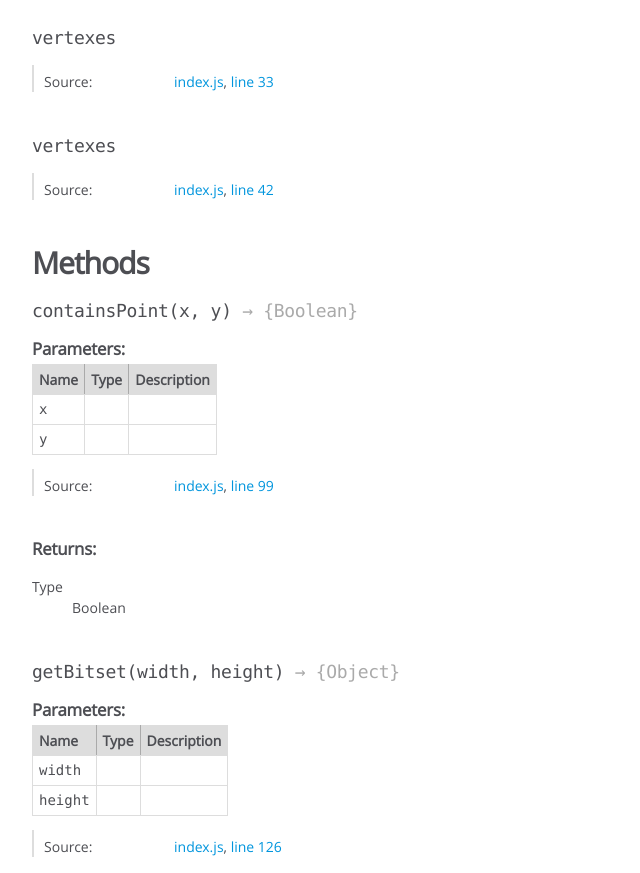
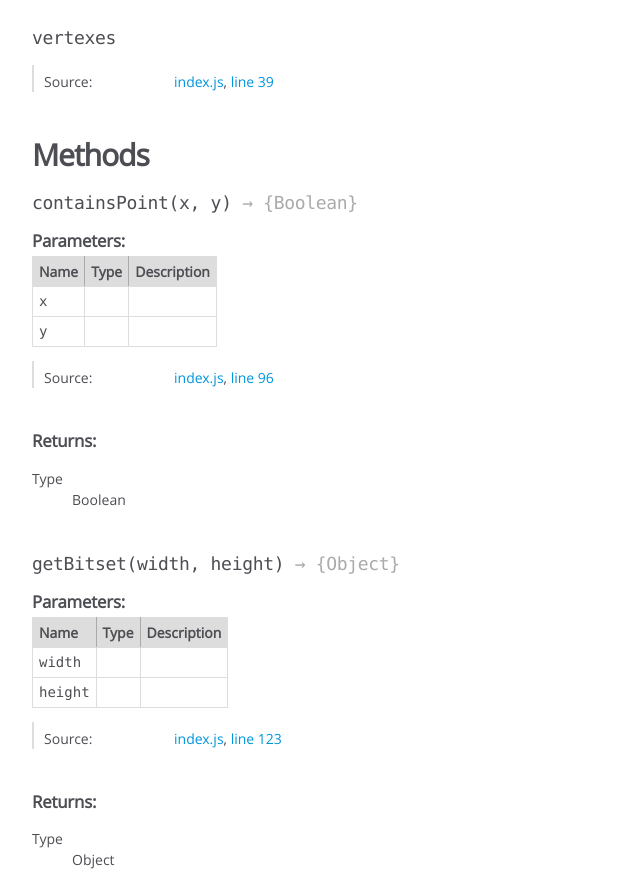
Before and after one commit to kevinGodell/polygon-points, a website: page docs/PolygonPoints.html in a window 1280 px wide. Shown: the part 640-1513 px from the top of the page, without its empty margins (0-640 px from the left). Drawn offline with Linux system fonts and the light colour scheme.

Commit message:
update docs

```diff
--- a/docs/PolygonPoints.html
+++ b/docs/PolygonPoints.html
@@ -342,65 +342,7 @@
 
     <dt class="tag-source">Source:</dt>
     <dd class="tag-source"><ul class="dummy"><li>
-        <a href="index.js.html">index.js</a>, <a href="index.js.html#line33">line 33</a>
-    </li></ul></dd>
-
-
-
-
-
-
-
-</dl>
-
-
-
-
-
-
-
-
-<h4 class="name" id="vertexes"><span class="type-signature"></span>vertexes<span class="type-signature"></span></h4>
-
-
-
-
-
-
-
-
-
-
-<dl class="details">
-
-
-
-
-
-
-
-
-
-
-
-
-
-
-
-
-
-
-
-
-
-
-
-
-
-
-    <dt class="tag-source">Source:</dt>
-    <dd class="tag-source"><ul class="dummy"><li>
-        <a href="index.js.html">index.js</a>, <a href="index.js.html#line42">line 42</a>
+        <a href="index.js.html">index.js</a>, <a href="index.js.html#line39">line 39</a>
     </li></ul></dd>
 
 
@@ -538,7 +480,7 @@
 
     <dt class="tag-source">Source:</dt>
     <dd class="tag-source"><ul class="dummy"><li>
-        <a href="index.js.html">index.js</a>, <a href="index.js.html#line99">line 99</a>
+        <a href="index.js.html">index.js</a>, <a href="index.js.html#line96">line 96</a>
     </li></ul></dd>
 
 
@@ -700,7 +642,7 @@
 
     <dt class="tag-source">Source:</dt>
     <dd class="tag-source"><ul class="dummy"><li>
-        <a href="index.js.html">index.js</a>, <a href="index.js.html#line126">line 126</a>
+        <a href="index.js.html">index.js</a>, <a href="index.js.html#line123">line 123</a>
     </li></ul></dd>
 
 
@@ -768,7 +710,7 @@
 <br class="clear">
 
 <footer>
-    Documentation generated by <a href="https://github.com/jsdoc3/jsdoc">JSDoc 3.5.5</a> on Tue May 29 2018 20:50:51 GMT-0500 (CDT)
+    Documentation generated by <a href="https://github.com/jsdoc3/jsdoc">JSDoc 3.5.5</a> on Tue May 29 2018 20:58:27 GMT-0500 (CDT)
 </footer>
 
 <script> prettyPrint(); </script>
```
Also changed, not shown: docs/index.html (+1 -1 lines), docs/index.js.html (+2 -5 lines).
